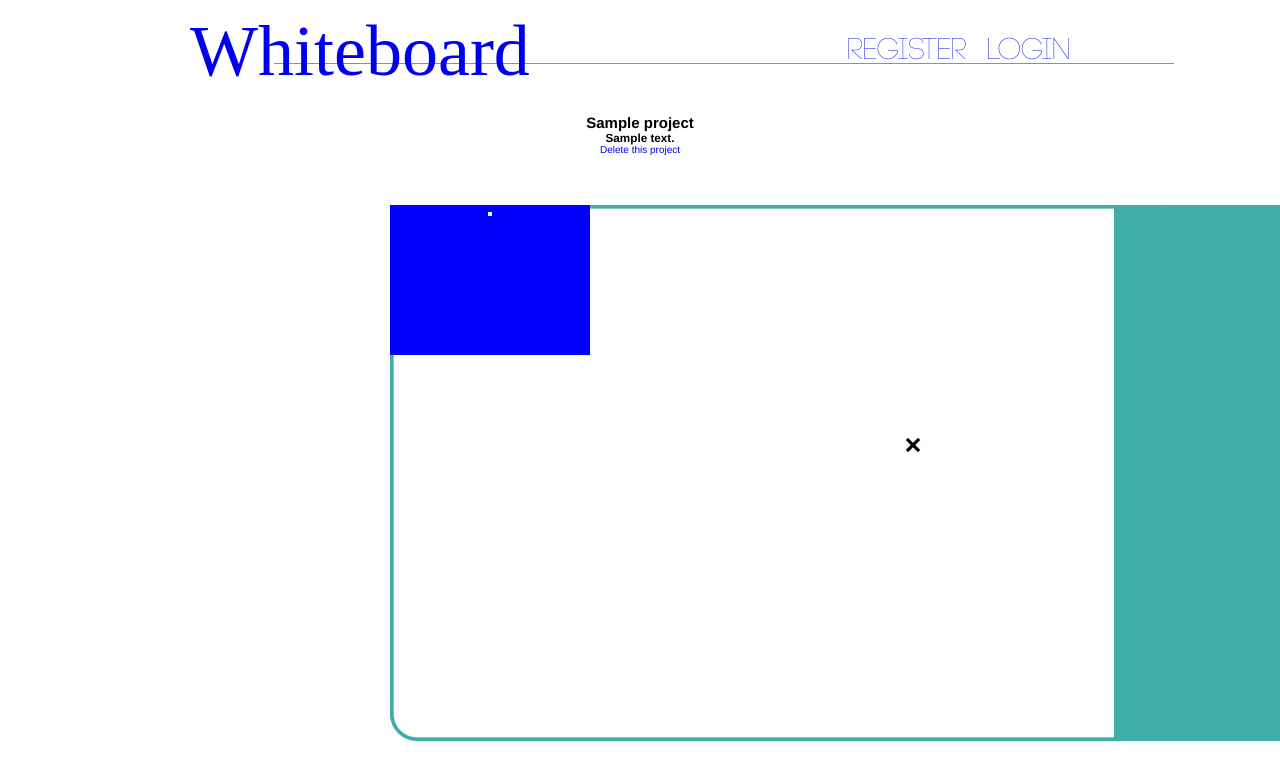
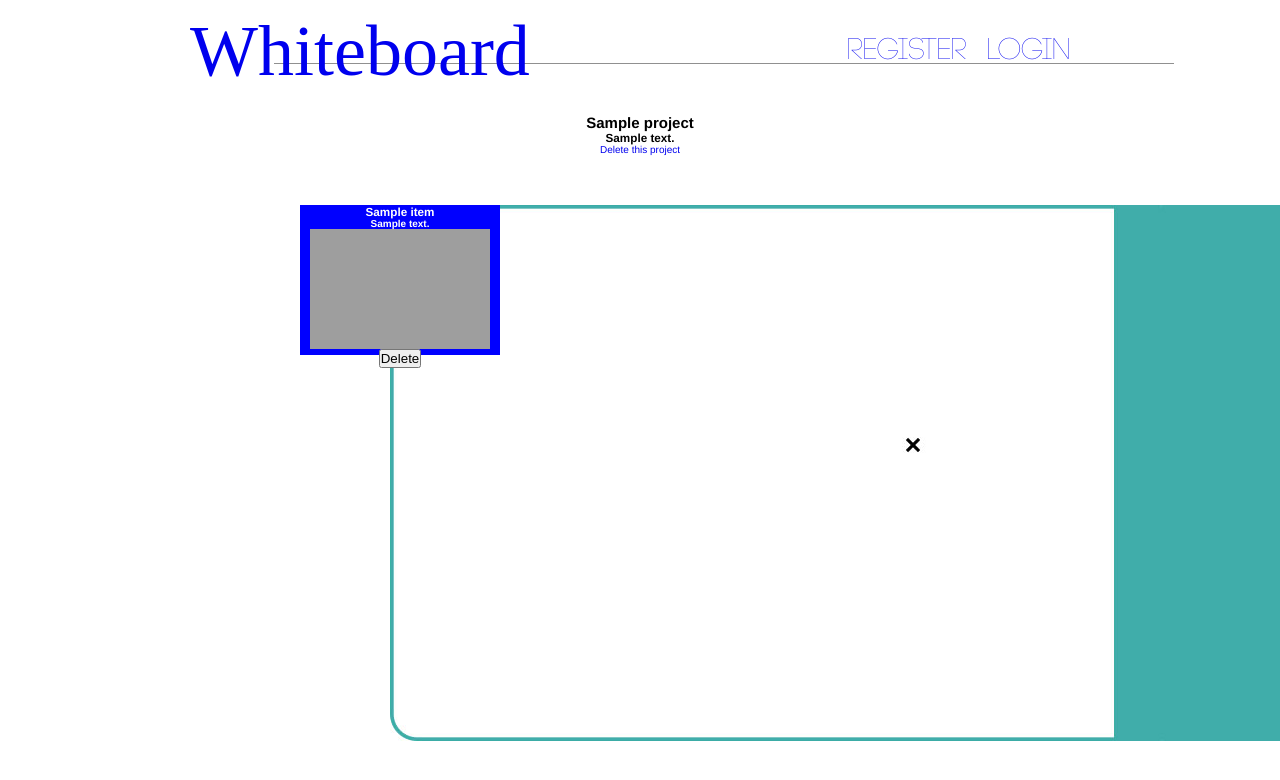
Before and after one commit to LMarynissen/WhiteboardDevine, a PHP site: template view/Projects/view.php in a window 1280 px wide; the page is wider, and only the part inside the window is pictured. Shown: the top 780 px of that part. Run offline with PHP 8.4, Linux system fonts and the light colour scheme; the template is opened without the code that fills it: most values are stand-ins (such as "Sample title", 1, 10 or a date in 2020); some web fonts are replaced; grey boxes are pictures that could not be loaded.

Commit message:
Items worden binnegehaald met PHP, delete van project werkt

```diff
--- a/css/screen.css
+++ b/css/screen.css
@@ -118,9 +118,19 @@ nav ul p > a{
 }
 
 .stickyNote{
+	/* Make DIV-object relative to parent, but not to siblings*/
+	position:absolute;
+	display: block;
     width:200px;
     height:150px;
     background-color: blue;
+    color: white;
+}
+
+.stickyContent{
+    width:180px;
+    height:120px;
+    margin: 0 auto;
 }
 
 
--- /dev/null
+++ b/js/view.js
@@ -0,0 +1,20 @@
+(function(){
+
+
+       function init(){
+
+          //GEWOON EEN KLEIN TESTJE. MAG GEDELETE WORDEN :D
+          var stickys = document.querySelectorAll('.stickyNote');
+          console.log(stickys);
+          [].forEach.call(stickys, function(sticky){
+            console.log(sticky.style.left);
+            sticky.style.left = 300+ "px";
+            console.log(sticky.style.left);
+            //sticky.addEventListener("mousedown", document.mousedownHandler.bind(this));
+          });
+
+       }
+
+
+       init();
+})();
--- a/view/Projects/view.php
+++ b/view/Projects/view.php
@@ -8,12 +8,22 @@
   ?>
 
   <div class="projectWindow">
-  	<div class="stickyNote">
-  		<h3 class="stickyTitle"></h3>
-  		<div class="stickyContent"></div>
 
-		<button class="stickyDeleteButton"></button>
-  	</div>
-  </div>
+  <?php if (!empty($items)) {
+		foreach ($items as $item ) {
+	    	//echo "<a href=\"index.php?page=detail&amp;id={$project['id']}\"> {$project['title']} </a>";
+	    	echo "
+	    		<div class=\"stickyNote\" posX=\"{$item['posX']}\" posY=\"{$item['posY']}\" style=\"left:{$item['posX']}px; top:{$item['posY']}px; \">
+  					<h3 class=\"stickyTitle\">{$item['title']}</h3>
+  					<h4 class=\"stickyTitle\">{$item['description']}</h4>
+  					<div class=\"stickyContent\" style=\"background-image: url('images/{$item['contentlink']}_th.{$item['extension']}');\"></div>
+					<button class=\"stickyDeleteButton\">Delete</button>
+  				</div>
+  				";
+		}
+	} else {
+		echo "<p>No stickies placed yet</p>";
+    } ?>
 
 </section>
+<script src="js/view.js"></script>
```
Also changed, not shown: controller/ProjectsController.php (+6 -1 lines), dao/ProjectDAO.php (+16 -0 lines), images/fantastic.jpg (added), images/fantastic_th.jpg (added).
